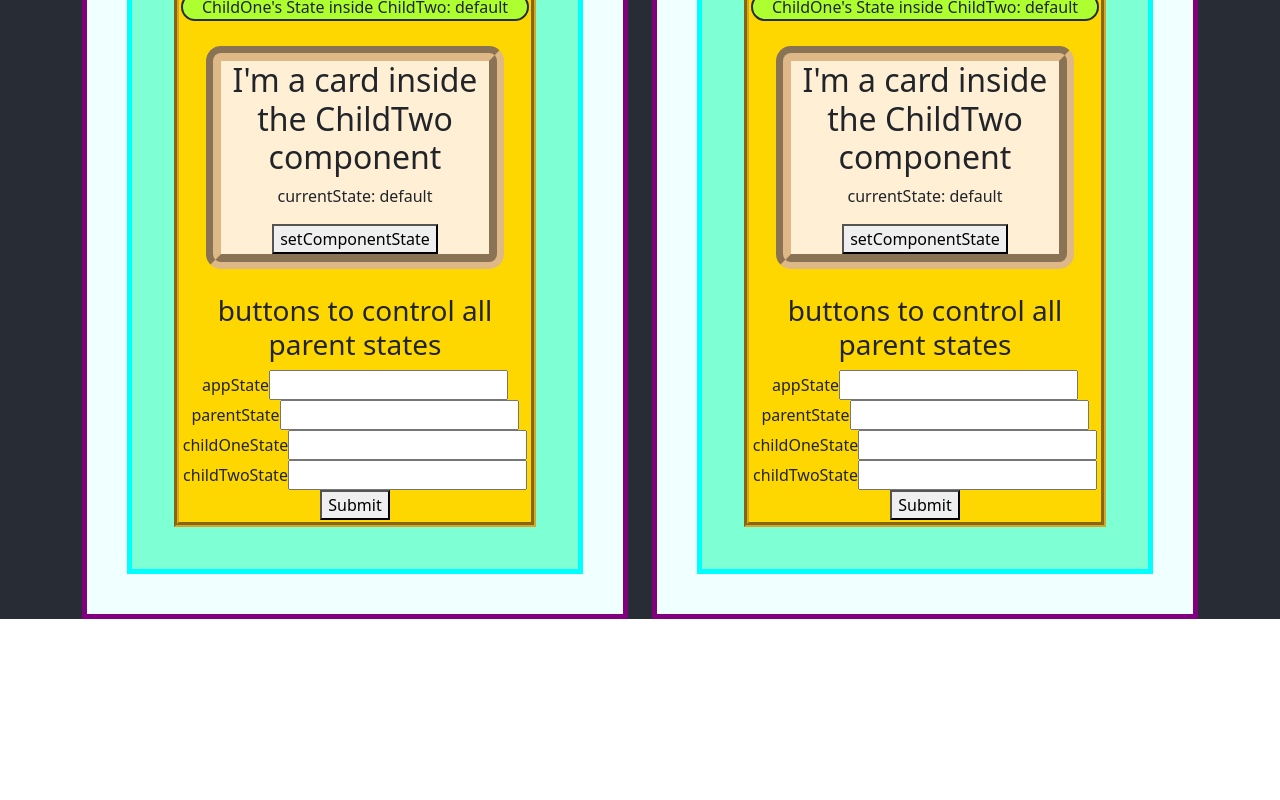
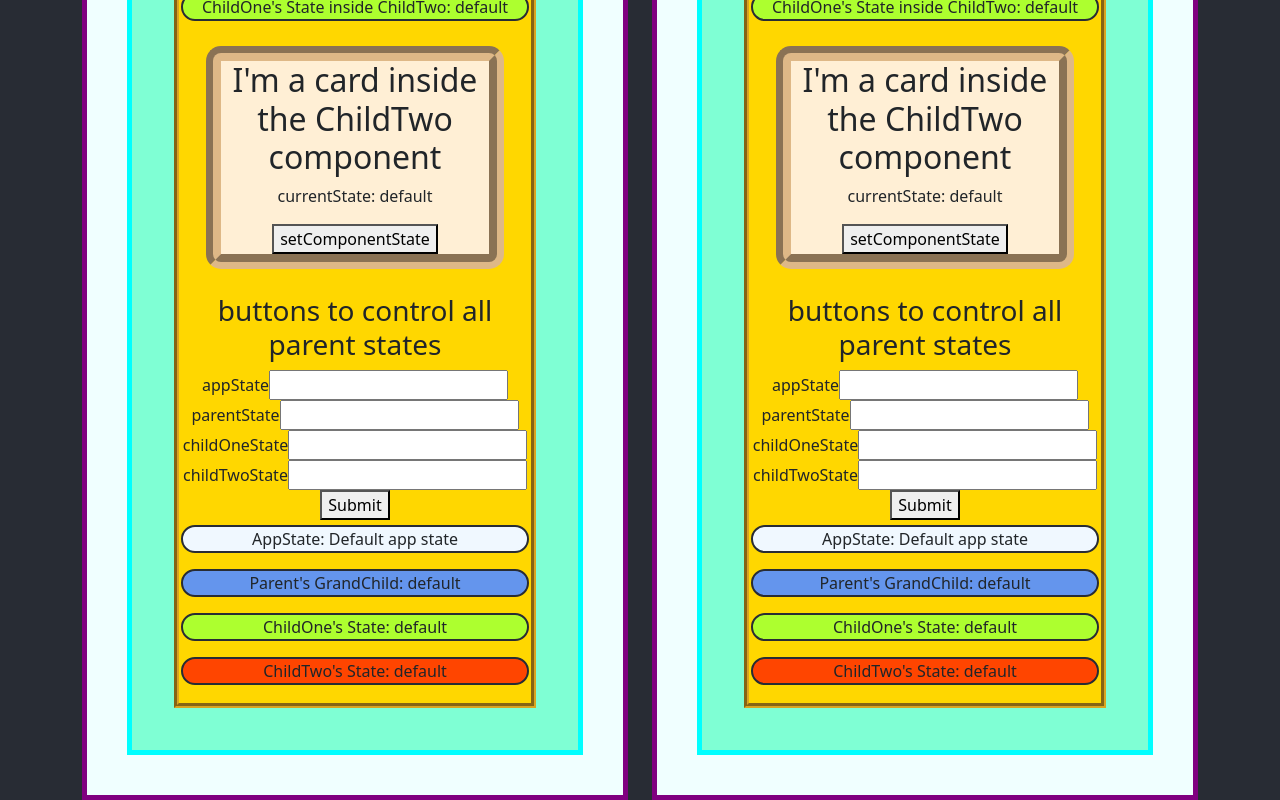
Before and after one commit to benochi/propdrill, a React (Create React App) app: page / in a window 1280 px wide. Shown: the part 921-1721 px from the top of the page. Before the commit the page ends 1540 px from the top, so only its background shows below. Built offline with nearby package versions, Linux system fonts and the light colour scheme.

Commit message:
added states in grandchild for display.

```diff
--- a/src/App.css
+++ b/src/App.css
@@ -40,6 +40,13 @@
 .AppTitle{
   color: aliceblue;
   padding: 5px;
+}
+
+.AppState{
+  background-color: aliceblue;
+  border: solid 2px #282c34;
+  border-radius: 25px;
+  margin-top: 5px;
 }
 
 .Parent {
--- a/src/components/GrandChild.js
+++ b/src/components/GrandChild.js
@@ -79,6 +79,10 @@ function ChildTwo({
         </div>
         <button type="submit"> Submit </button>
       </form>
+      <p className="AppState">AppState: {appState}</p>
+      <p className="ParentState">Parent's GrandChild: {parentState} </p>
+      <p className="ChildOneState">ChildOne's State: {childOneState}</p>
+      <p className="ChildTwoState">ChildTwo's State: {childTwoState}</p>
     </div>
   );
 }
```
